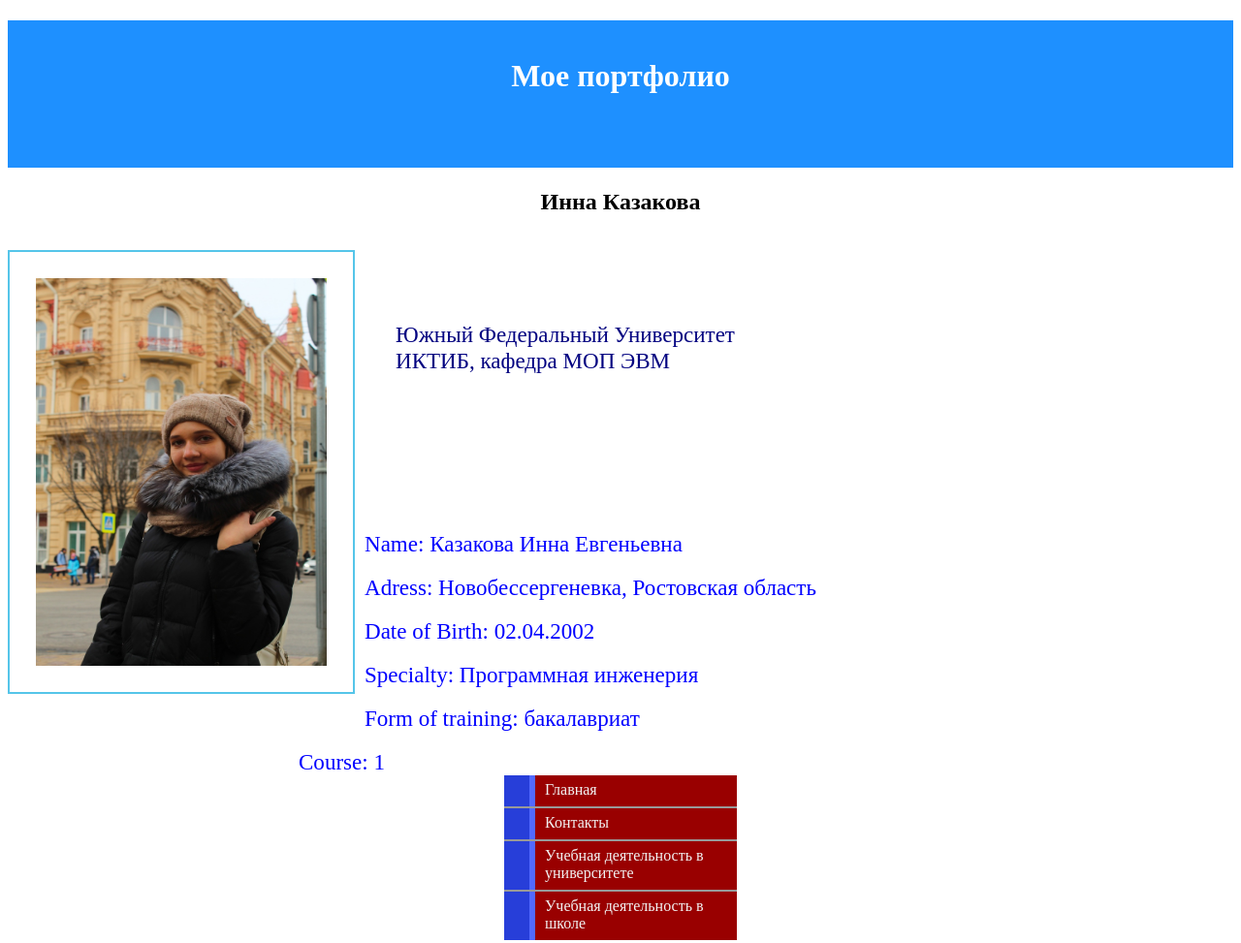
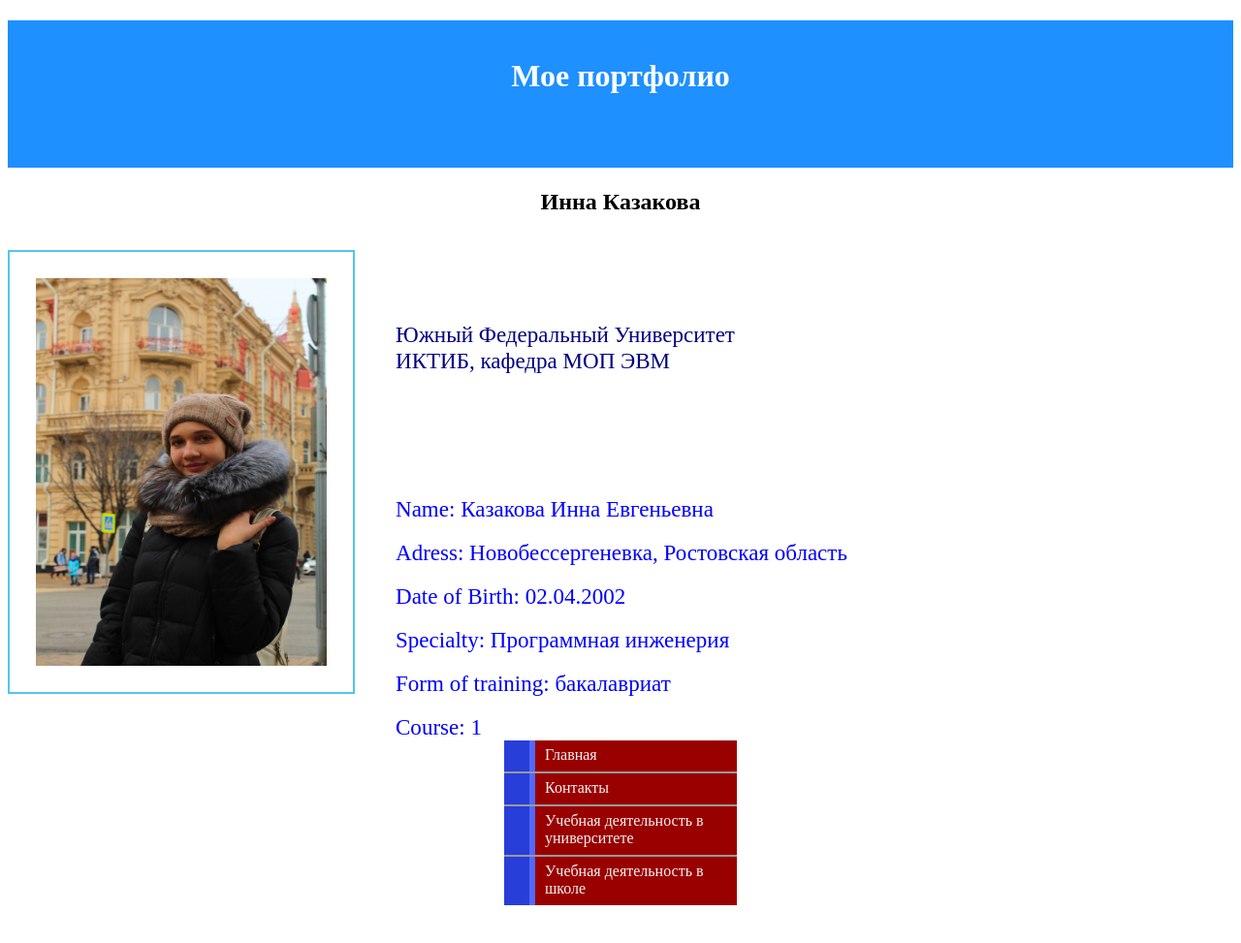
Before and after one commit to innakazakova/innakazakova.github.io, a plain HTML site: page index.html in a window 1280 px wide. Shown: the whole page at 97% size. After the commit the page ends 942 px from the top, so only its background shows below. Drawn offline with Linux system fonts and the light colour scheme.

Commit message:
Update index.html

```diff
--- a/index.html
+++ b/index.html
@@ -17,15 +17,15 @@ padding: 2px;
   margin-right: 10px;
   margin-bottom: 10px;
  }
-   #pic {
+ #pic {
     float: left; /* Обтекание картинки текстом */
    }
-   #text {
+ #text {
     margin-left: 400px; /* Отступ от левого края */
     color: #000080;
- }
+   }
  #information {
-    margin-left: 300px; /* Отступ от левого края */
+    margin-left: 400px; /* Отступ от левого края */
     color: #0000FF;
    }
  .saitbar {
@@ -95,8 +95,6 @@ padding: 2px;
    <br>
    <br>
    <br>
-   <br>
-   <br>
   </div>
   <div id="information">
    <br>
```
